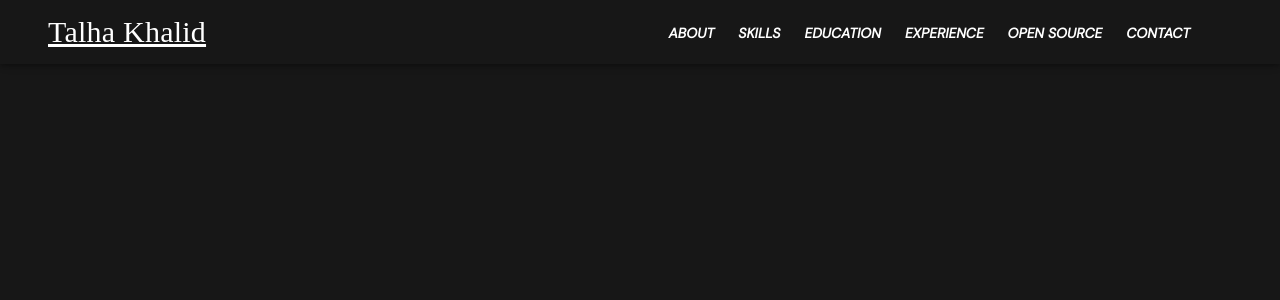
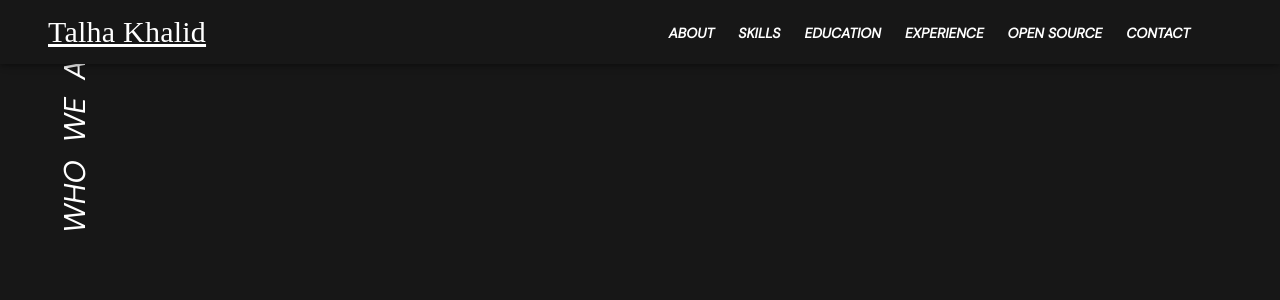
Before and after one commit to hafiztalhakh/portfolio, a React (Create React App) app: page / in a window 1280 px wide. Shown: the top 300 px of the page. Built offline with nearby package versions, Linux system fonts and the light colour scheme; a web font is replaced by a local one.

Commit message:
Working About Component

```diff
--- a/src/Containers/Layout/Layout.js
+++ b/src/Containers/Layout/Layout.js
@@ -8,6 +8,7 @@ import { makeStyles } from '@material-ui/core/styles';
 
 //Components
 import Navbar from '../../Components/Navbar';
+import About from '../Screens/About';
 
 const styles = makeStyles(theme => ({
     desktop: {
@@ -30,8 +31,8 @@ function Layout() {
 
     return (
         <Fragment>
-                <Navbar />
-
+            <Navbar />
+            <About />
         </Fragment >
     );
 }
--- a/src/Containers/Screens/About.js
+++ b/src/Containers/Screens/About.js
@@ -0,0 +1,30 @@
+import React from 'react';
+//Material UI
+import { Container, Grid, makeStyles, Typography } from '@material-ui/core';
+//React Router
+import { withRouter } from 'react-router-dom';
+
+const styles = makeStyles(theme => ({
+
+}));
+
+const About = () => {
+
+    return (
+        <Container maxWidth="lg">
+            <Grid contaienr spacing={3}>
+                <Grid item md={6}>
+                    <div>
+
+                    </div>
+                    <h5 style={{ color: '#fff', fontSize: '30px', fontWeight: 500, textTransform: 'uppercase', wordSpacing: ' 9px', display: 'inline-block', transform: 'rotate(-90deg)', position: 'relative', top: '60px', left: '-53px' }}>Who We Are</h5>
+                </Grid>
+                <Grid item md={6}>
+
+                </Grid>
+            </Grid>
+        </Container>
+    )
+}
+
+export default withRouter(About);
```
